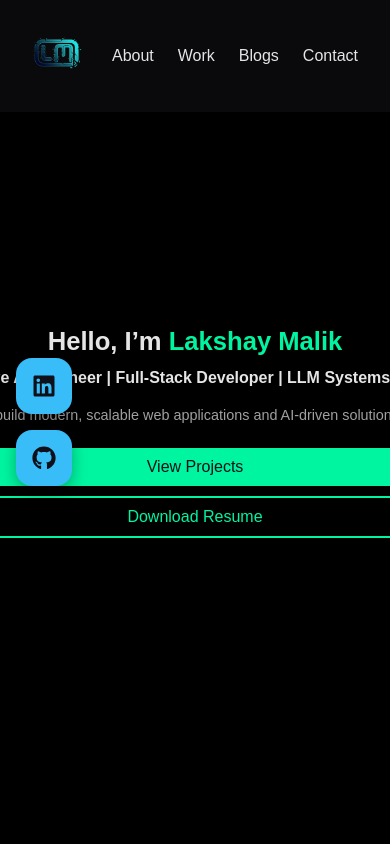
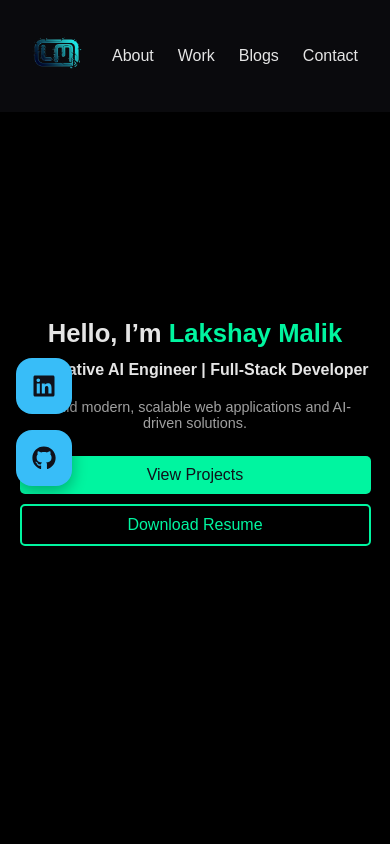
Before and after one commit to Mlakshay01/Portfolio, a React (Vite) app: page / in a window 390 px wide. Shown: the top 844 px of the page. Built offline with nearby package versions, Linux system fonts and the light colour scheme.

Commit message:
fixed hero ui to fit mobile screens

```diff
--- a/src/components/Hero.jsx
+++ b/src/components/Hero.jsx
@@ -50,14 +50,14 @@ export default function Hero() {
         <h1>
           Hello, I’m <span className="highlight">Lakshay Malik</span>
         </h1>
-        <h2 className="typing">Generative AI Engineer | Full-Stack Developer | LLM Systems Architect</h2>
+        <h2 className="typing">Generative AI Engineer | Full-Stack Developer </h2>
         <p>I build modern, scalable web applications and AI-driven solutions.</p>
         <div className="hero-buttons">
           <a href="#projects" className="btn">
             View Projects
           </a>
           <a
-            href="https://drive.google.com/file/d/1dDYWzpLLSjM_h-hzlOKeurRt3sIgsw6i/view?usp=drive_link"
+            href="https://drive.google.com/file/d/1oJh-0RC3cv4EAHtpHb5EAmb6fBlpih0y/view?usp=sharing"
             target="_blank"
             rel="noreferrer"
             className="btn btn-outline"
--- a/src/styles/Hero.css
+++ b/src/styles/Hero.css
@@ -47,6 +47,7 @@
 .hero-content.fade-in {
   opacity: 1;
   transform: translateY(0);
+  width: 90vw;
 }
 
 /* Text & buttons styling */
```
